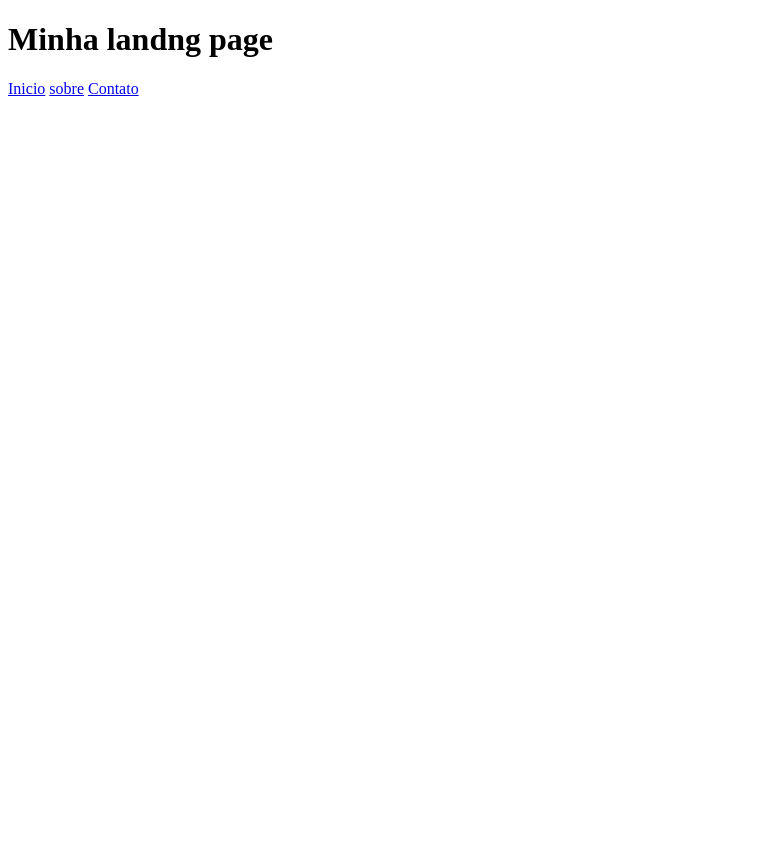
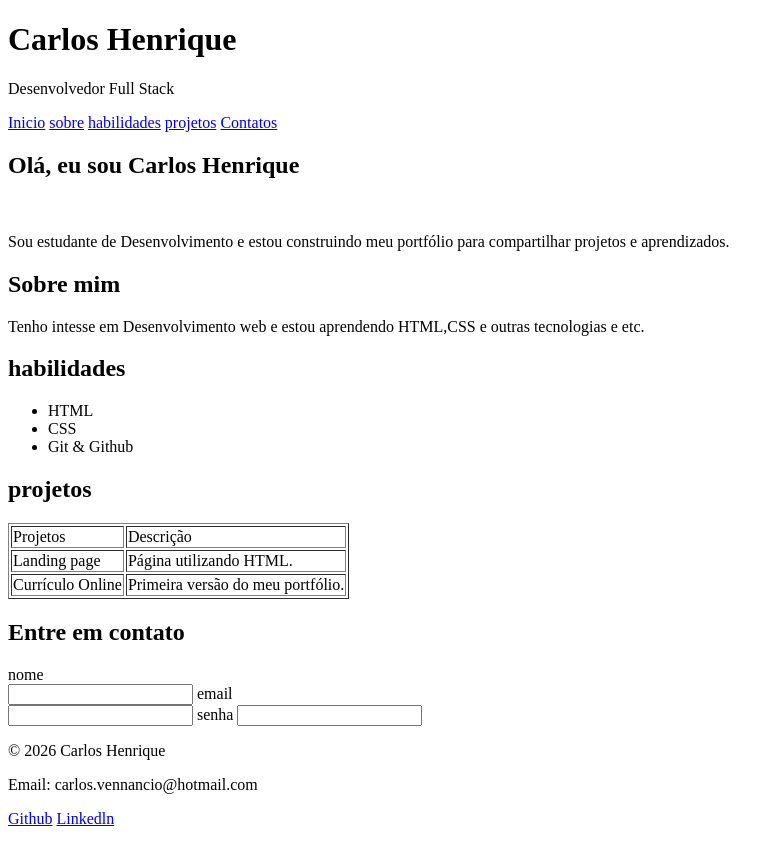
Before and after one commit to carloshsv0411/carloshsv0411.github.io, a plain HTML site: page index.html in a window 1280 px wide. Shown: the whole page, without its empty margins (0-784 px from the left). Before the commit the page ends 800 px from the top, so only its background shows below. Drawn offline with Linux system fonts and the light colour scheme.

Commit message:
alterei o portifolio

```diff
--- a/index.html
+++ b/index.html
@@ -1,20 +1,106 @@
 <!DOCTYPE html>
 <html lang="en">
+
 <head>
     <meta charset="UTF-8">
-    <meta name="viewport" content="width=device-width, initial-scale=1.0">
-    <title>meu site</title>
+    <meta name="description"
+        content="Portfólio pessoal de Carlos Henrique, desenvolvedor Full Stack, conheça meus projetos, habilidades e formas de contato.">
+    <title>Carlos Henrique | Portfólio</title>
 </head>
+
 <body>
     <header>
-        <h1>Minha landng page</h1>
+        <h1>Carlos Henrique</h1>
+
+        <p>Desenvolvedor Full Stack</p>
 
         <nav>
-            <a href="#"> Inicio</a>
-            <a href="#"> sobre</a>
-            <a href="#"> Contato</a>
+            <a href="#hero"> Inicio</a>
+            <a href="#sobre"> sobre</a>
+            <a href="#habilidades"> habilidades</a>
+            <a href="#projetos"> projetos</a>
+            <a href="#contatos"> Contatos</a>
         </nav>
     </header>
 
+    <main>
+        <section id="hero">
+            <h2>Olá, eu sou Carlos Henrique</h2>
+            <img src="" alt="">
+            <p>
+                Sou estudante de Desenvolvimento e estou construindo
+                meu portfólio para compartilhar projetos e aprendizados.
+            </p>
+        </section>
+
+        <section id="sobre">
+            <h2>Sobre mim</h2>
+            <p>
+                Tenho intesse em Desenvolvimento web e estou aprendendo
+                HTML,CSS e outras tecnologias e etc.
+            </p>
+        </section>
+
+        <section id="habilidades">
+            <h2>habilidades</h2>
+            <ul>
+                <li>HTML</li>
+                <li>CSS</li>
+                <li>Git & Github</li>
+            </ul>
+
+        </section>
+
+        <section id="projetos">
+            <h2>projetos</h2>
+
+            <table border="1">
+                <tr>
+                    <td>Projetos</td>
+                    <td>Descrição</td>
+                </tr>
+
+                <tr>
+                    <td>Landing page</td>
+                    <td>Página utilizando HTML.</td>
+                </tr>
+
+                <tr>
+                    <td>Currículo Online</td>
+                    <td>Primeira versão do meu portfólio.</td>
+                </tr>
+            </table>
+        </section>
+
+        <section id="Contato">
+            <h2>Entre em contato</h2>
+            <form action="a" method="post">
+                <p>
+                    <label for="nome"> nome</label><br>
+                    <input type="text" name="nome" id="nome">
+
+
+                    <label for="email"> email</label><br>
+
+                    <input type="email"
+                        id="email"
+                        name="email">
+
+                    <label for="password">senha</label>
+                    <input type="number" name="password" id="password">
+                </p>
+
+            </form>
+        </section>
+    </main>
+    <footer>
+        <p>&copy; 2026 Carlos Henrique</p>
+        <p> Email: carlos.vennancio@hotmail.com</p>
+        <p>
+            <a href="http://">Github</a>
+            <a href="a">Linkedln</a>
+        </p>
+    </footer>
 </body>
+
 </html>
```
